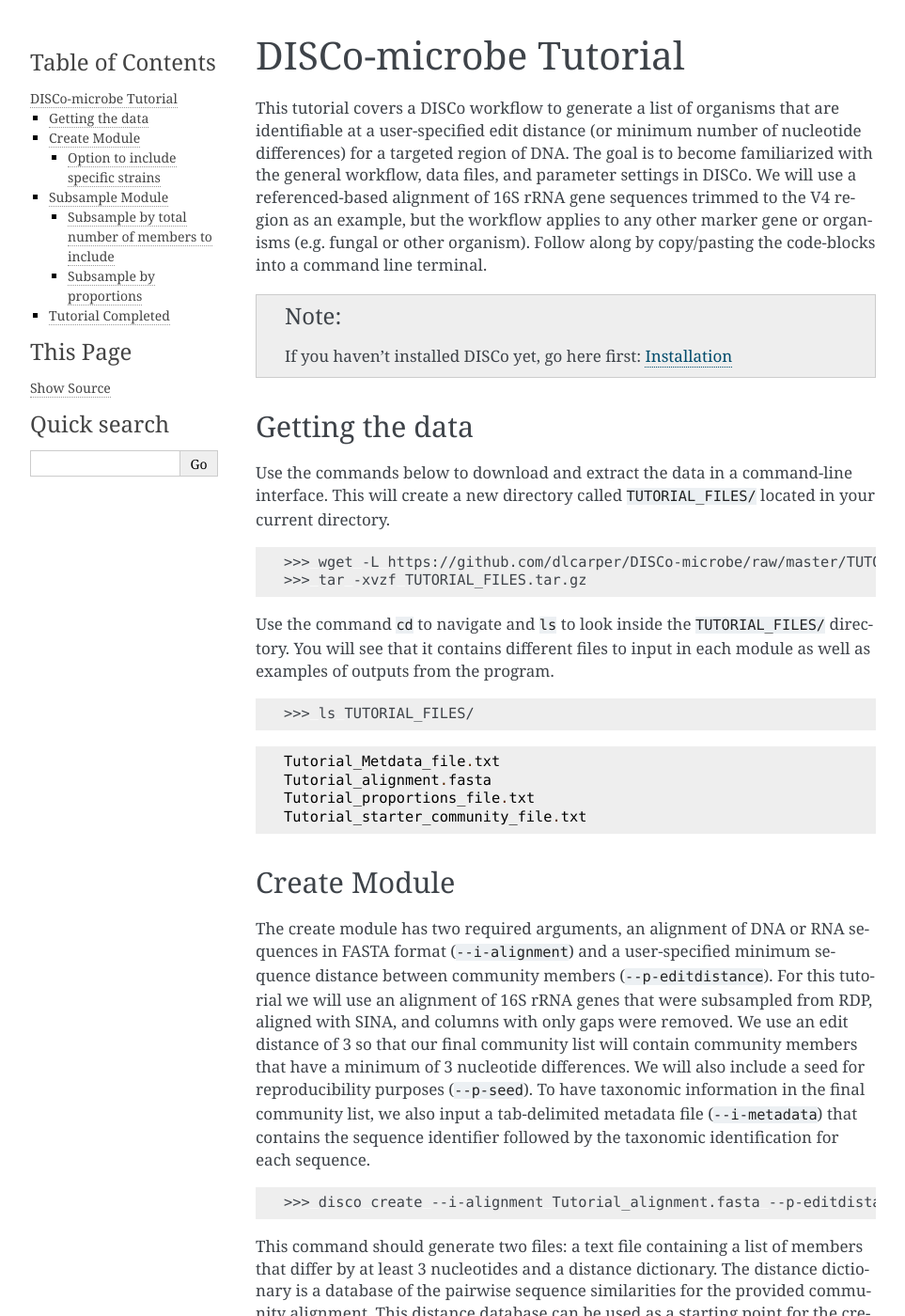
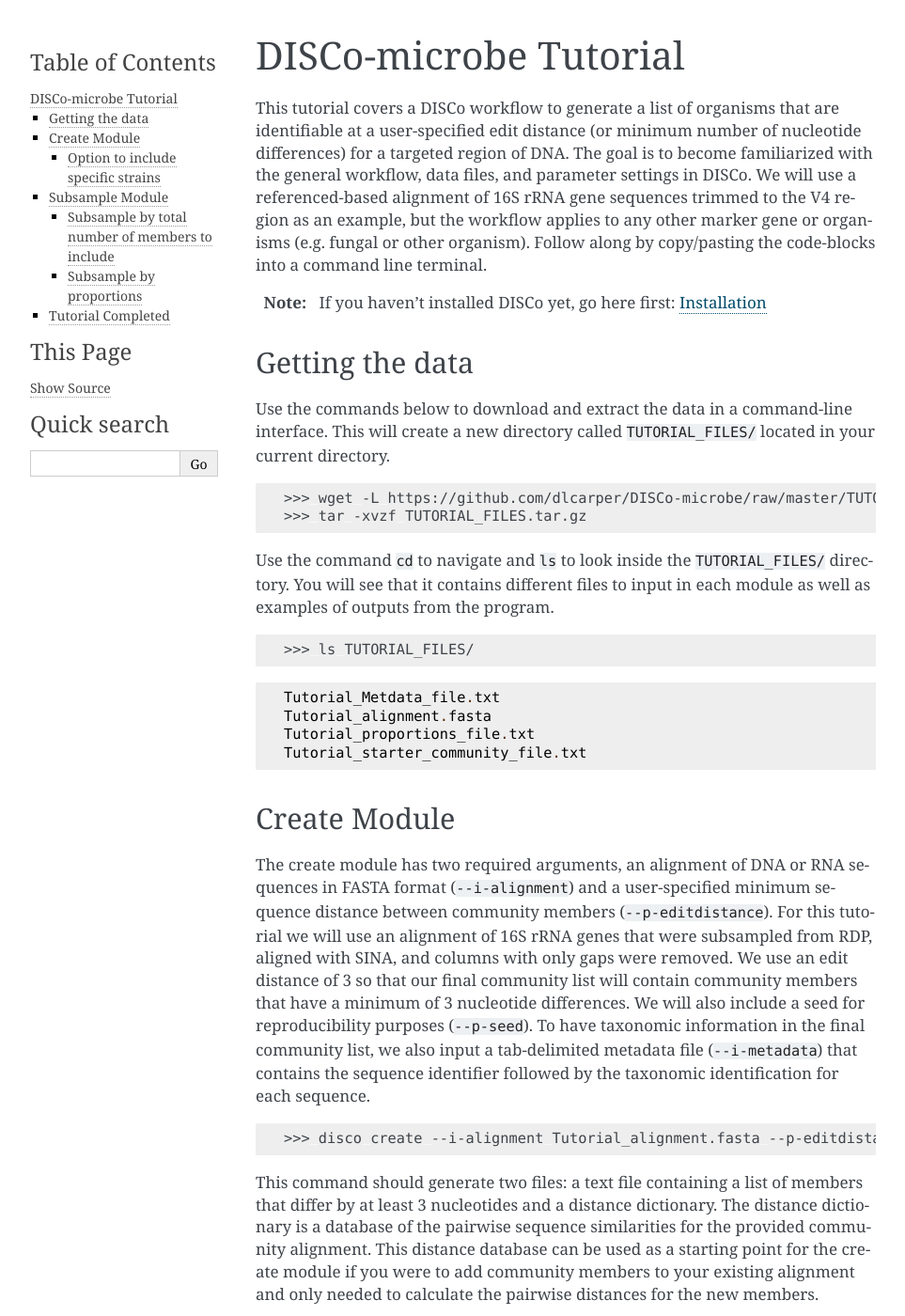
Before and after one commit to dlcarper/DISCo-microbe, a Sphinx documentation site: the page built from docs/Tutorial.rst, in a window 1280 px wide and 1400 px high. Shown: the whole window at 94% size, without its empty margins (148-1111 px from the left). Built offline with Sphinx 7.4.7, drawn with Linux system fonts in a browser that asks for light colours.

```diff
--- a/docs/Tutorial.rst
+++ b/docs/Tutorial.rst
@@ -4,7 +4,7 @@ DISCo-microbe Tutorial
 This tutorial covers a DISCo workflow to generate a list of organisms that are identifiable at a user-specified edit distance (or minimum number of nucleotide differences) for a targeted region of DNA. The goal is to become familiarized with the general workflow, data files, and parameter settings in DISCo. We will use a referenced-based alignment of 16S rRNA gene sequences trimmed to the V4 region as an example, but the workflow applies to any other marker gene or organisms (e.g. fungal or other organism). Follow along by copy/pasting the
 code-blocks into a command line terminal.
 
-.. note::
+:Note:
 
     If you haven't installed DISCo yet, go here first:
     Installation_
@@ -49,7 +49,7 @@ Option to include specific strains
 ~~~~~~~~~~~~~~~~~~~~~~~~~~~~~~~~~~
 If you wish to generate a community that includes specific strains, you may add an additional argument (``--p-include-strains``) of a list of strains that must be included in the final community.
 
-.. note::
+:Note:
 
     The list of strains must have an edit distance greater than or equal to the edit distance you provide for the final community. If your input list of strains have less nucleotide differences than the edit distance you specify, you will receive a conflict warning and must address the conflicts before proceeding.
 
```
